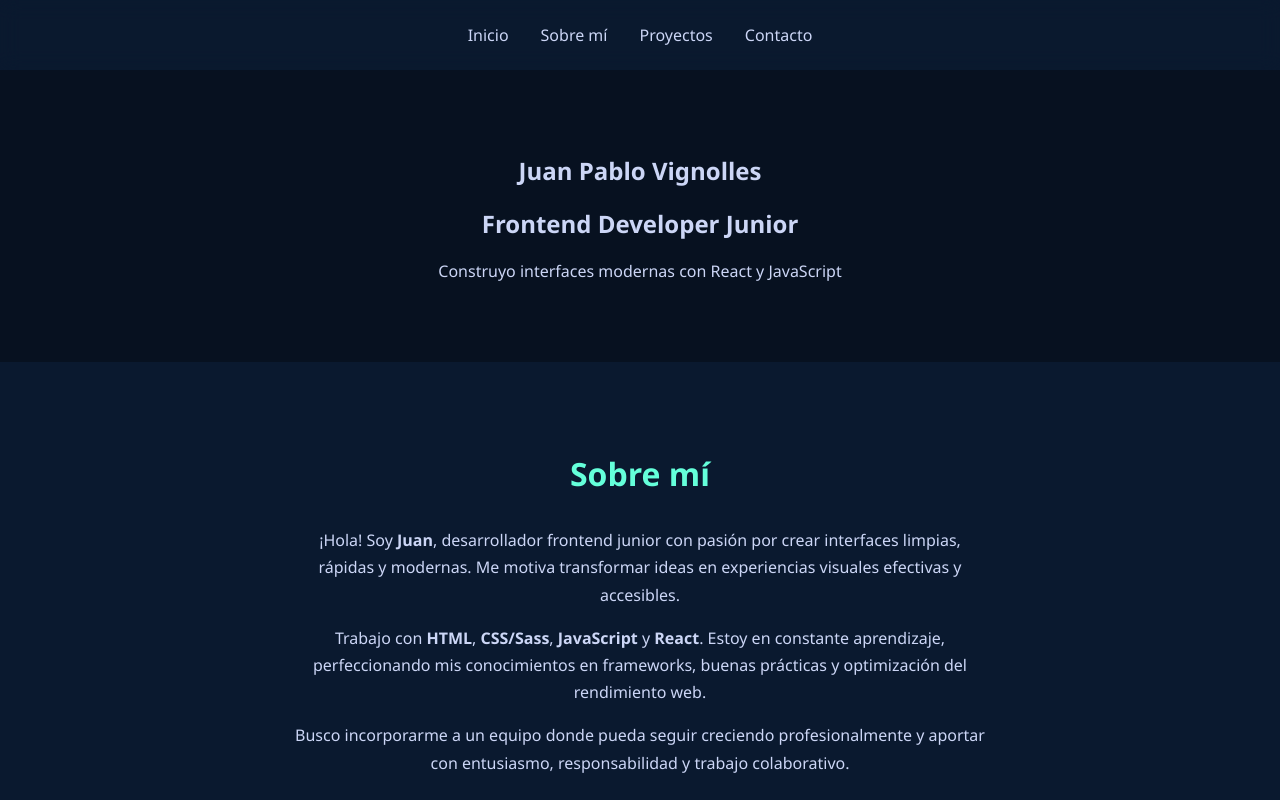
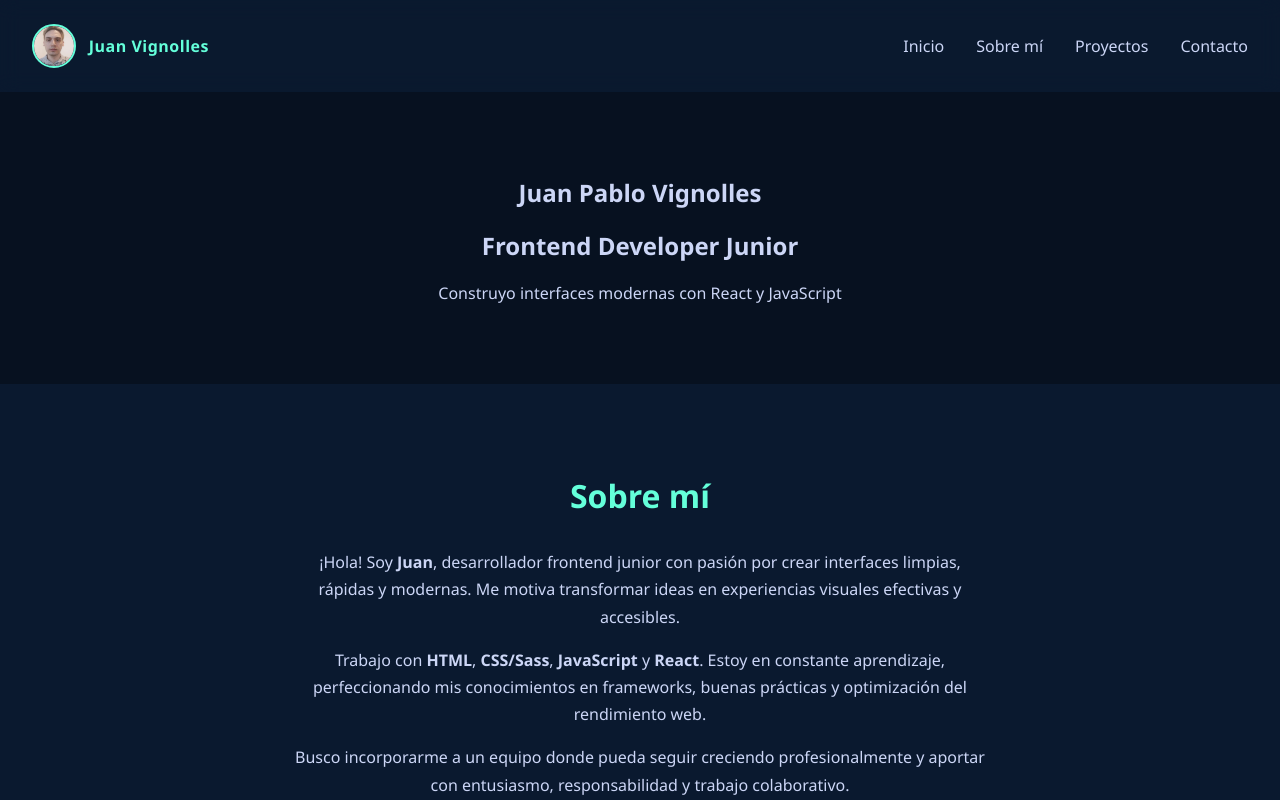
Before and after one commit to JuanVignolles/Portfolio-Juan-Vignolles, a React (Vite) app: page / in a window 1280 px wide. Shown: the top 800 px of the page. Built offline with nearby package versions, Linux system fonts and the light colour scheme.

Commit message:
agregada imagen de perfil a navbar

```diff
--- a/src/components/Contact.jsx
+++ b/src/components/Contact.jsx
@@ -66,7 +66,7 @@ export default function Contact() {
         />
         <textarea
           name="message"
-          placeholder="Tu mensaje (por ejemplo, detalles del puesto o propuesta)"
+          placeholder="Tu mensaje"
           rows="5"
           value={formData.message}
           onChange={handleChange}
--- a/src/components/Footer.jsx
+++ b/src/components/Footer.jsx
@@ -2,7 +2,7 @@ export default function Footer() {
   return (
     <footer className="footer">
       <div className="footer-content">
-        <p>© {new Date().getFullYear()} Juan V. — Frontend Developer</p>
+        <p>© {new Date().getFullYear()} Juan Pablo Vignolles — Frontend Developer</p>
         <div className="footer-links">
           <a href="https://github.com/JuanVignolles" target="_blank" rel="noopener noreferrer">
             GitHub
--- a/src/components/NavBar.jsx
+++ b/src/components/NavBar.jsx
@@ -1,10 +1,16 @@
 import { useState } from "react";
+import profilePic from "../assets/perfil.jpg";
 
 export default function Navbar() {
   const [menuOpen, setMenuOpen] = useState(false);
 
   return (
     <nav className="navbar">
+      <div className="nav-brand">
+        <img src={profilePic} alt="Foto de perfil" className="nav-profile" />
+        <span className="nav-name">Juan Vignolles</span>
+      </div>
+
       <div className={`nav-links ${menuOpen ? "open" : ""}`}>
         <a href="#hero">Inicio</a>
         <a href="#about">Sobre mí</a>
@@ -14,7 +20,8 @@ export default function Navbar() {
 
       <div
         className={`nav-toggle ${menuOpen ? "active" : ""}`}
-        onClick={() => setMenuOpen(!menuOpen)}>
+        onClick={() => setMenuOpen(!menuOpen)}
+      >
         <span></span>
         <span></span>
         <span></span>
--- a/src/index.css
+++ b/src/index.css
@@ -15,6 +15,29 @@ body {
 section {
   padding: 4rem 2rem;
   text-align: center;
+}
+
+
+.nav-brand {
+  display: flex;
+  align-items: center;
+  gap: 0.8rem;
+  margin-right: auto;
+}
+
+.nav-profile {
+  width: 40px;
+  height: 40px;
+  border-radius: 50%;
+  object-fit: cover;
+  border: 2px solid var(--secondary);
+}
+
+.nav-name {
+  color: var(--secondary);
+  font-weight: 600;
+  font-size: 1rem;
+  letter-spacing: 0.5px;
 }
 
 .hero{
```
Also changed, not shown: src/assets/perfil.jpg (added), 1 other file (tests, documents, lock files or other folders).
